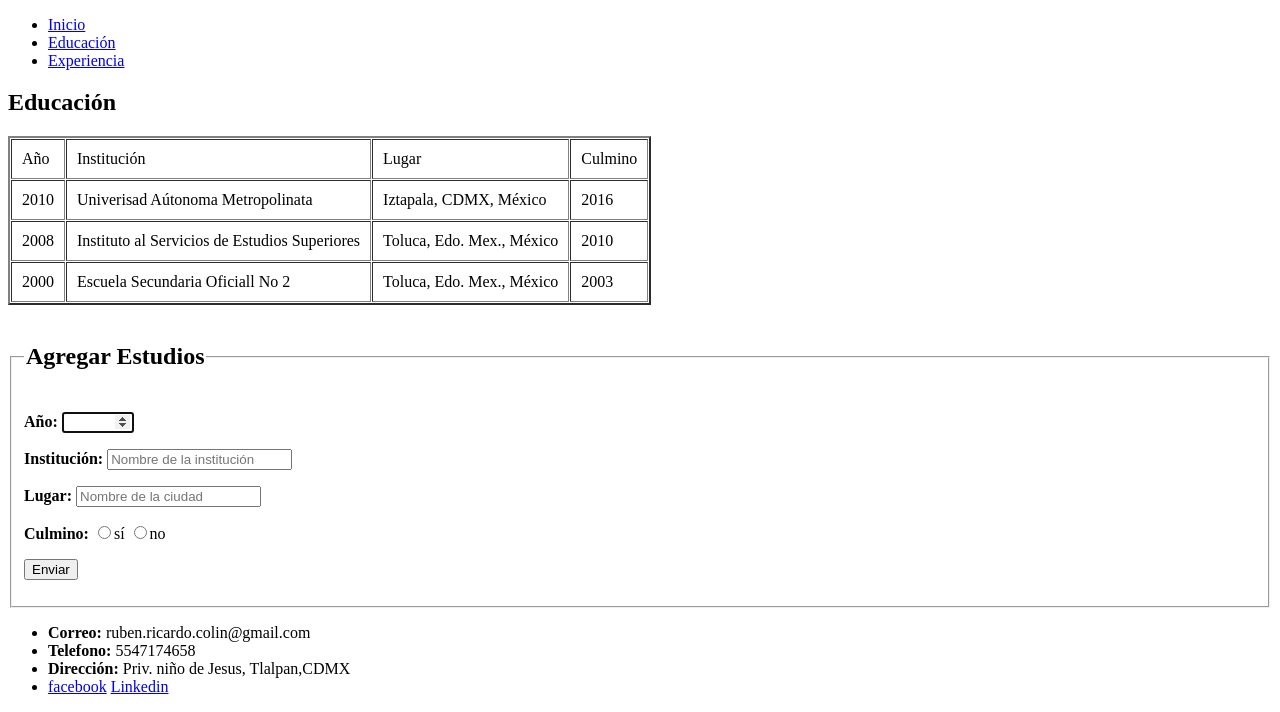
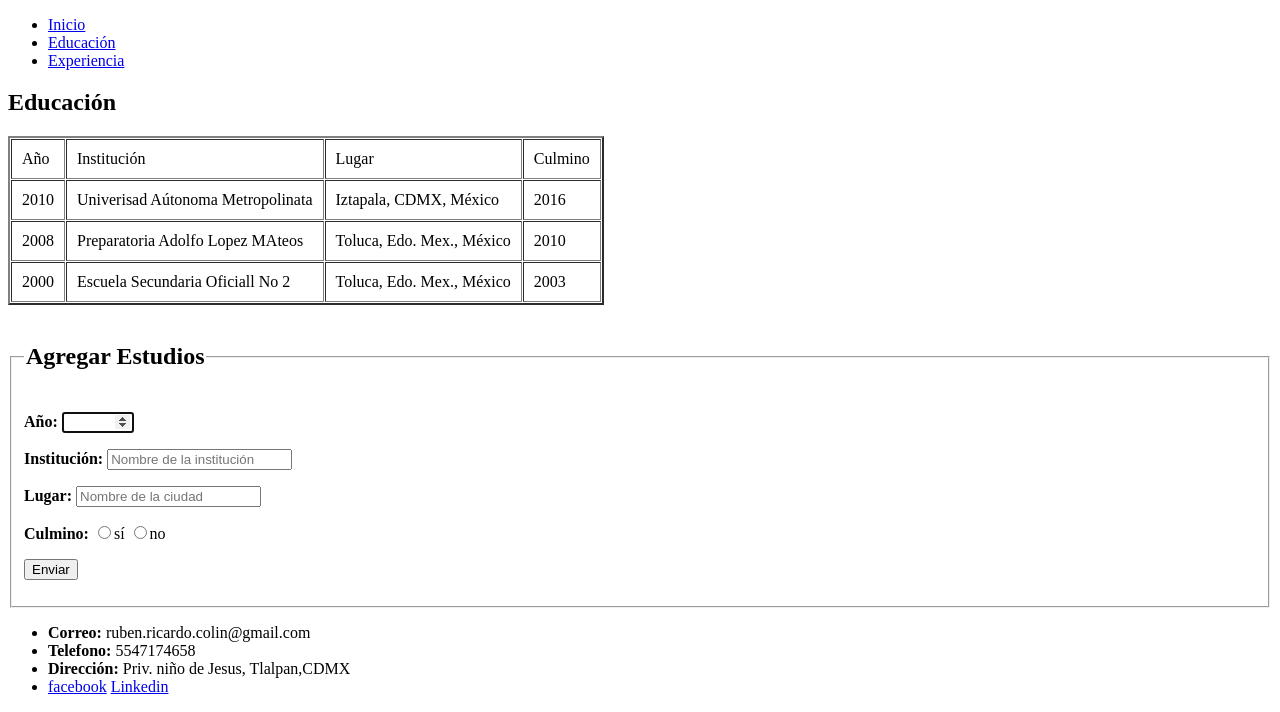
Before and after one commit to RicardoSigma/EstructuraBase_HV, a plain HTML site: page educacion.html in a window 1280 px wide. Shown: the part 152-864 px from the top of the page. Drawn offline with Linux system fonts and the light colour scheme.

Commit message:
cambio_datos
Se realizó cambio en la educación

```diff
--- a/educacion.html
+++ b/educacion.html
@@ -41,7 +41,7 @@
           </tr>
           <tr>
             <td>2008</td>
-            <td>Instituto al Servicios de Estudios Superiores</td>
+            <td>Preparatoria Adolfo Lopez MAteos</td>
             <td>Toluca, Edo. Mex., México</td>
             <td>2010</td>
           </tr>
```
Also changed, not shown: index.html (+1 -0 lines), img/sigma.svg (added).
